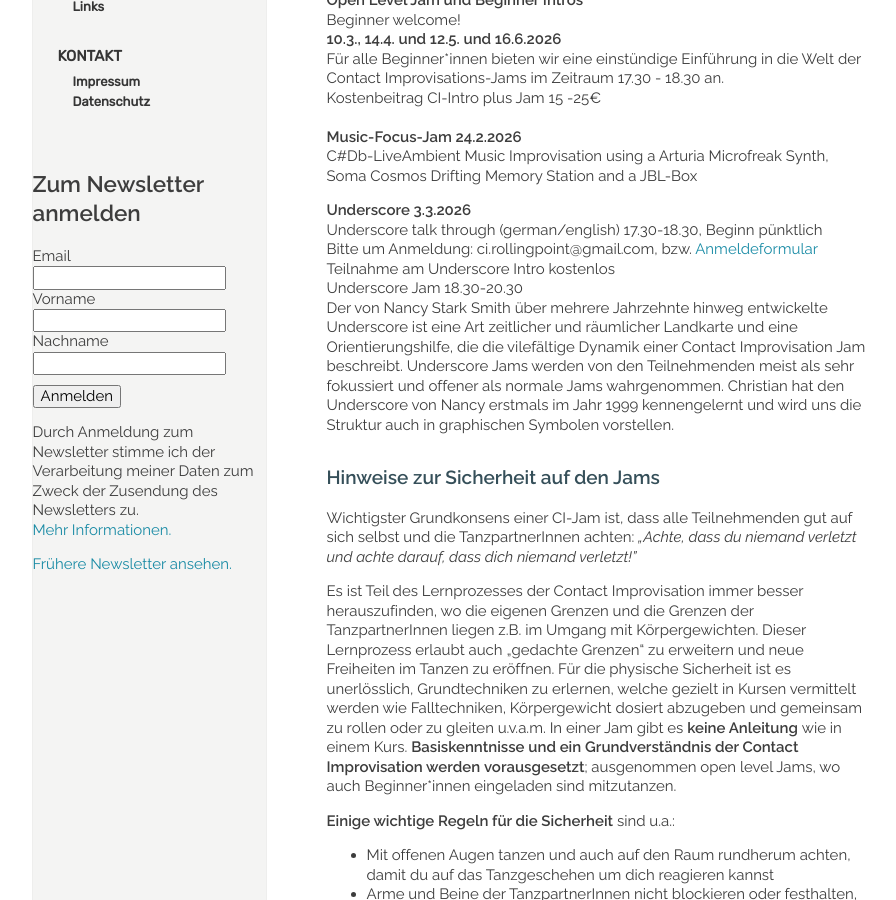
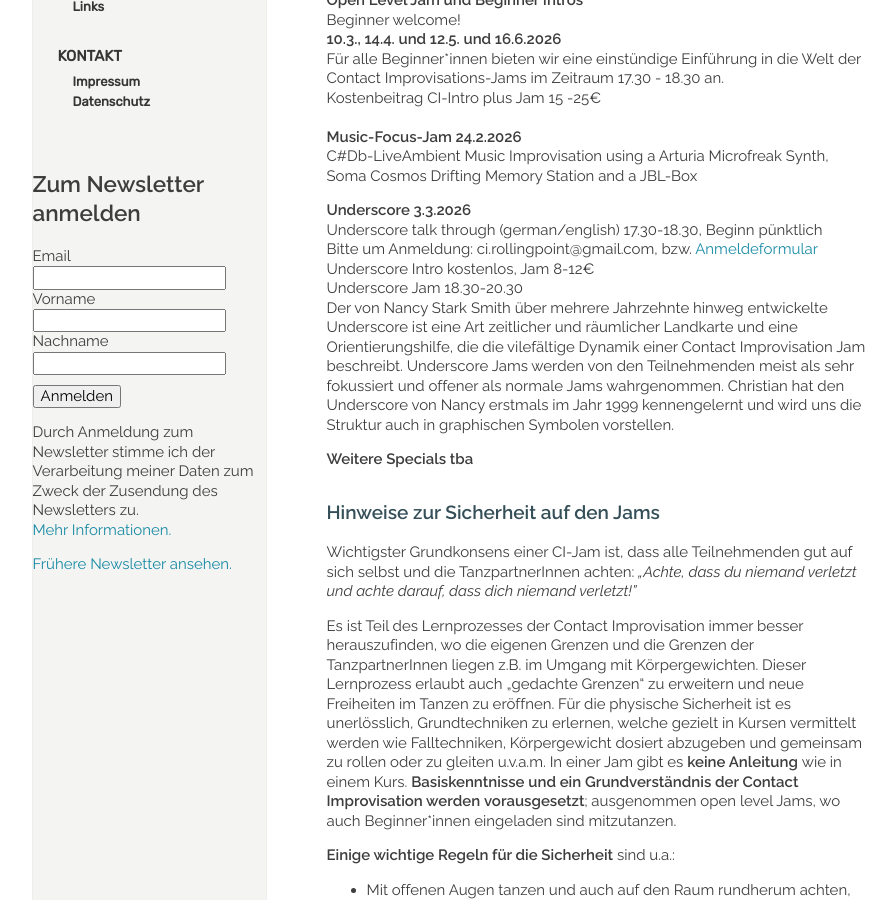
Before and after one commit to manulari/rollingpointat, a Jekyll site: the page built from _pages_de/jams.md, in a window 1280 px wide and 900 px high, scrolled down 846 px. Shown: the whole window, without its empty margins (152-1048 px from the left). Built offline with Jekyll 4.4.1, drawn with Linux system fonts in a browser that asks for light colours; comment, search, counter and statistics services are not loaded.

Commit message:
Update page (de) “jams”

```diff
--- a/_pages_de/jams.md
+++ b/_pages_de/jams.md
@@ -34,9 +34,11 @@ C#Db-LiveAmbient Music Improvisation  using a Arturia Microfreak Synth, Soma Cos
 **Underscore 3.3.2026**\
 Underscore talk through (german/english) 17.30-18.30, Beginn pünktlich\
 Bitte um Anmeldung: ci.rollingpoint@gmail.com, bzw. [Anmeldeformular](https://forms.gle/D5bwoQwoeueLpRCw7)\
-Teilnahme am Underscore Intro kostenlos\
+Underscore Intro kostenlos, Jam 8-12€\
 Underscore Jam 18.30-20.30\
 Der von Nancy Stark Smith über mehrere Jahrzehnte hinweg entwickelte Underscore ist eine Art zeitlicher und räumlicher Landkarte und eine Orientierungshilfe, die die vilefältige Dynamik einer Contact Improvisation Jam beschreibt. Underscore Jams werden von den Teilnehmenden meist als sehr fokussiert und offener als normale Jams wahrgenommen. Christian hat den Underscore von Nancy erstmals im Jahr 1999 kennengelernt und wird uns die Struktur auch in graphischen Symbolen vorstellen.
+
+**Weitere Specials tba**
 
 <div class="named-anchor" id="special"></div>
 
```
